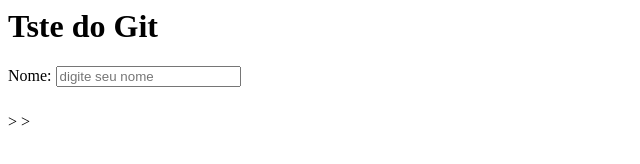
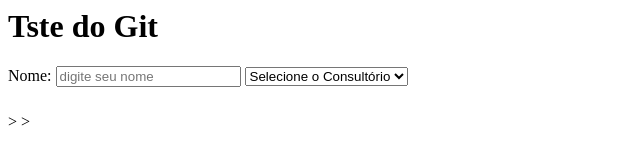
Before and after one commit to DevFagnerLira/sysconsultAPI, a plain HTML site: page index.html in a window 1280 px wide. Shown: the whole page, without its empty margins (0-640 px from the left). Drawn offline with Linux system fonts and the light colour scheme.

Commit message:
Add Select

```diff
--- a/index.html
+++ b/index.html
@@ -8,8 +8,9 @@
         <label>Nome:</label>
         <input type="text" id="nome" class="" value="" placeholder="digite seu nome"/>
 
-
-
+        <select id="consultorio">
+            <option value=˜˜>Selecione o Consultório</option>
+        </select>
     </form>
 
     <table>
```
